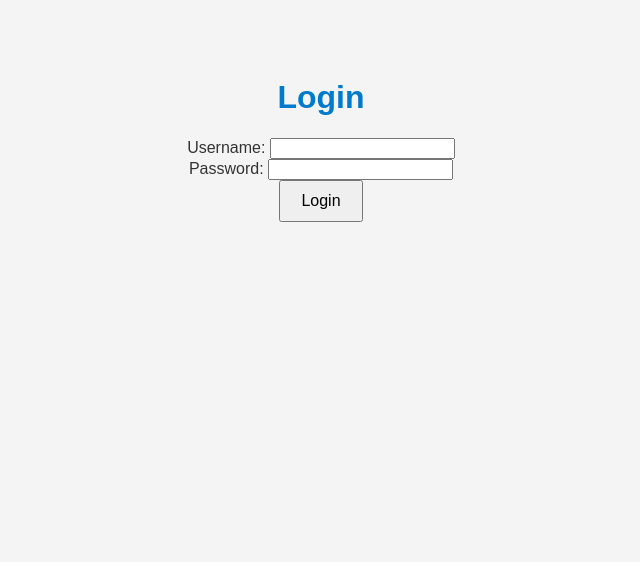
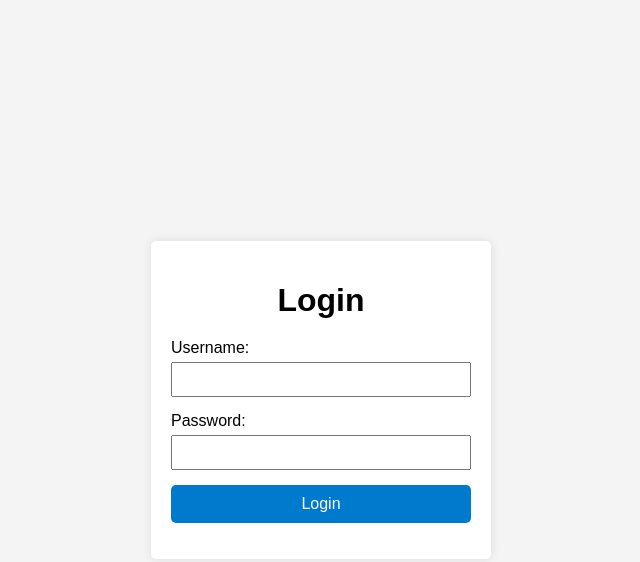
Before and after one commit to iantech3568/iantech3568.github.io, a plain HTML site: page index.html in a window 1280 px wide. Shown: the whole page, without its empty margins (319-959 px from the left). Drawn offline with Linux system fonts and the light colour scheme.

Commit message:
Update styles.css

```diff
--- a/styles.css
+++ b/styles.css
@@ -1,22 +1,58 @@
 body {
     font-family: Arial, sans-serif;
     background-color: #f4f4f4;
-    color: #333;
+    display: flex;
+    justify-content: center;
+    align-items: center;
+    height: 100vh;
+    margin: 0;
+}
+
+.login-container {
+    background-color: #fff;
+    padding: 20px;
+    border-radius: 5px;
+    box-shadow: 0 0 10px rgba(0, 0, 0, 0.1);
+    width: 300px;
     text-align: center;
-    padding: 50px;
 }
 
 h1 {
-    color: #007acc;
+    margin-bottom: 20px;
+}
+
+.form-group {
+    margin-bottom: 15px;
+    text-align: left;
+}
+
+label {
+    display: block;
+    margin-bottom: 5px;
+}
+
+input {
+    width: 100%;
+    padding: 8px;
+    box-sizing: border-box;
 }
 
 button {
-    padding: 10px 20px;
+    width: 100%;
+    padding: 10px;
+    background-color: #007acc;
+    color: white;
+    border: none;
+    border-radius: 5px;
+    cursor: pointer;
     font-size: 16px;
-    cursor: pointer;
 }
 
 button:hover {
-    background-color: #007acc;
-    color: #fff;
+    background-color: #005fa3;
 }
+
+#message {
+    color: red;
+    margin-top: 15px;
+}
```
